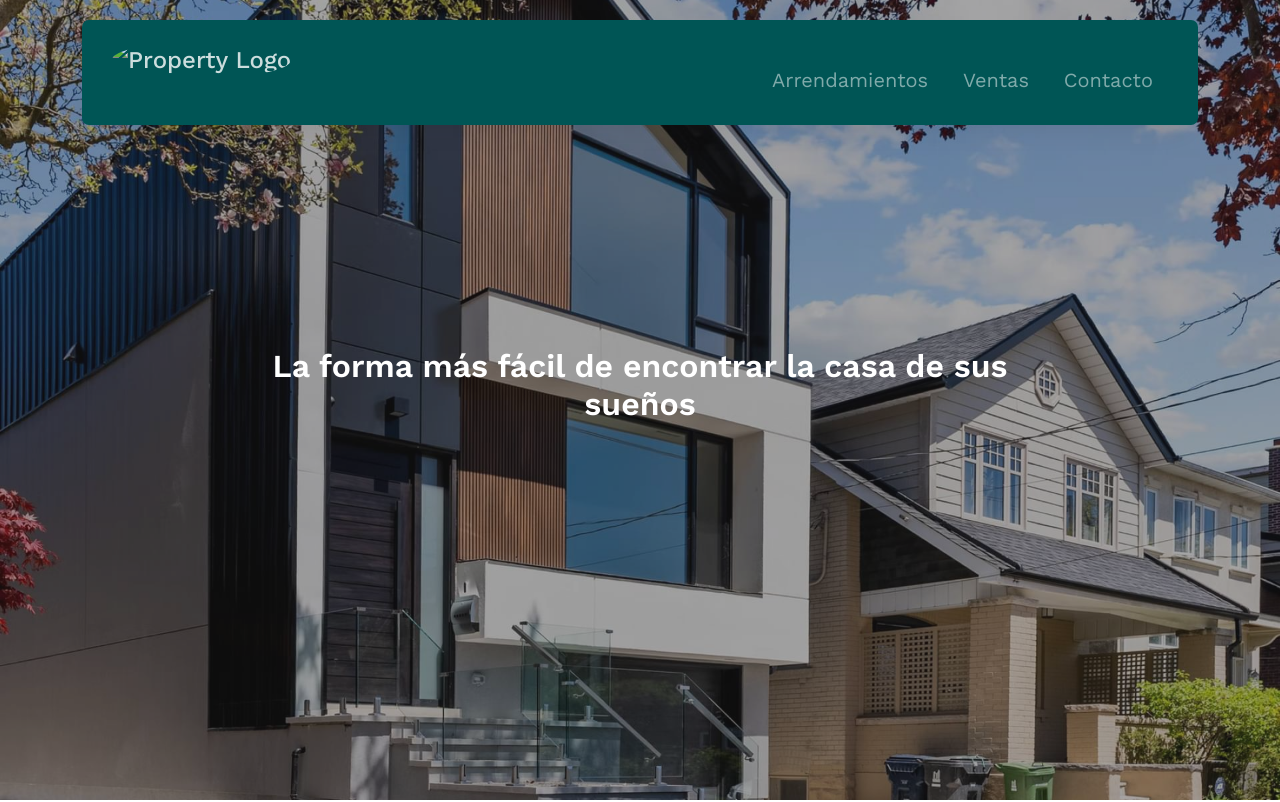
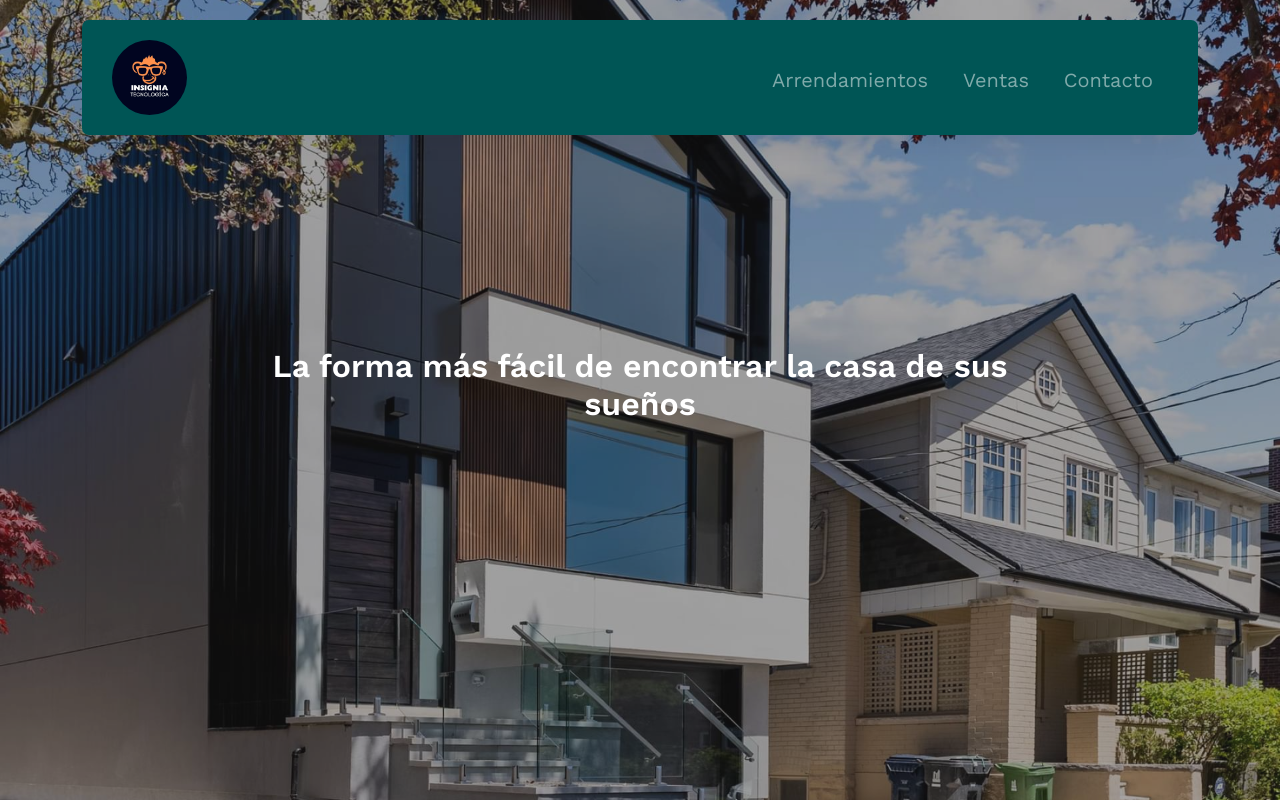
Before and after one commit to pavas0921/inombiliaria1, a plain HTML site: page index.html in a window 1280 px wide. Shown: the top 802 px of the page. Drawn offline with nearby package versions, Linux system fonts and the light colour scheme; the site is published under a folder, as on GitHub Pages, so addresses that start at the root find nothing; files whose address does not match are found by name.

Commit message:
edit logo path

```diff
--- a/index.html
+++ b/index.html
@@ -52,7 +52,7 @@
           <div class="site-navigation">
             <a href="index.html" class="logo m-0 float-start">
               <img
-                src="/images/insignia.jpeg"
+                src="./images/insignia.jpeg"
                 alt="Property Logo"
                 class="img-fluid"
                 style="width: 15%; border-radius: 50%; object-fit: cover"
```
